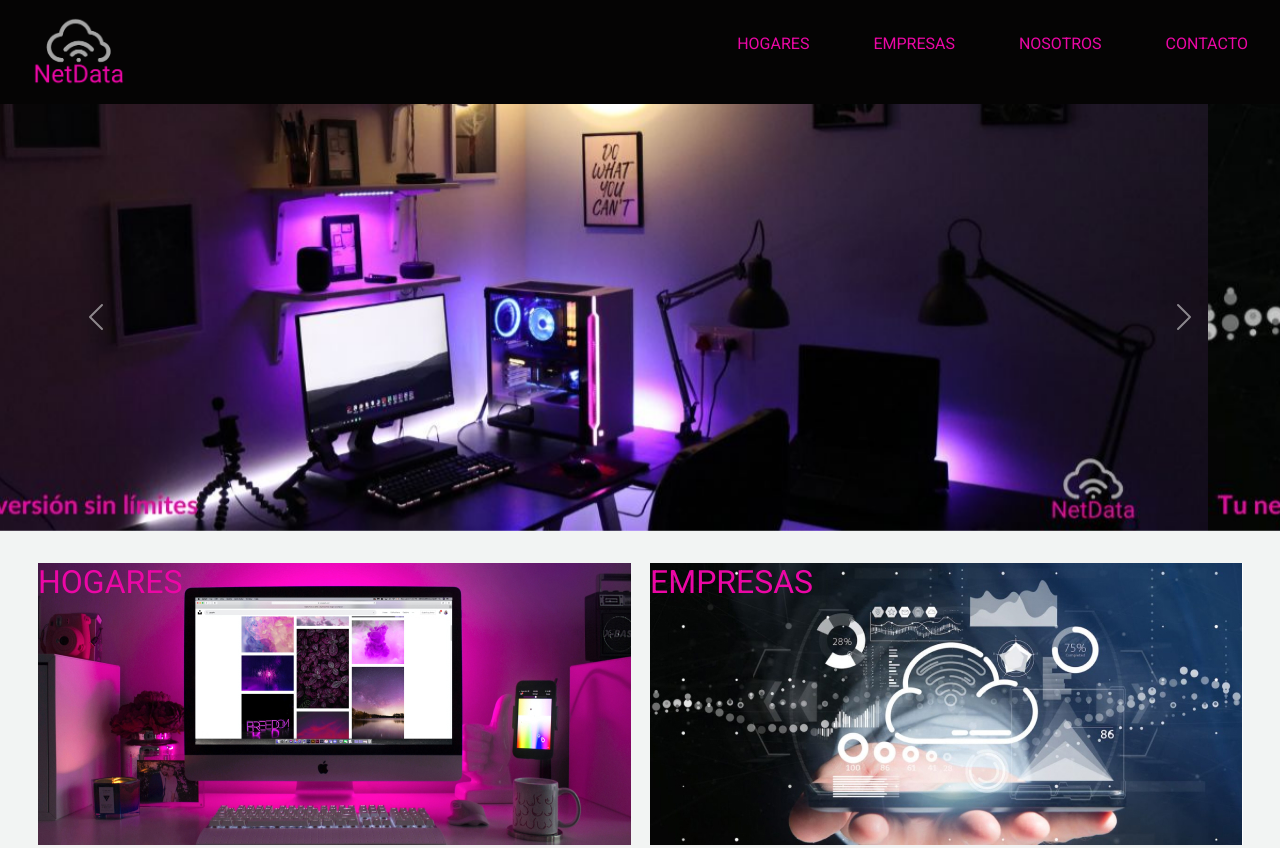
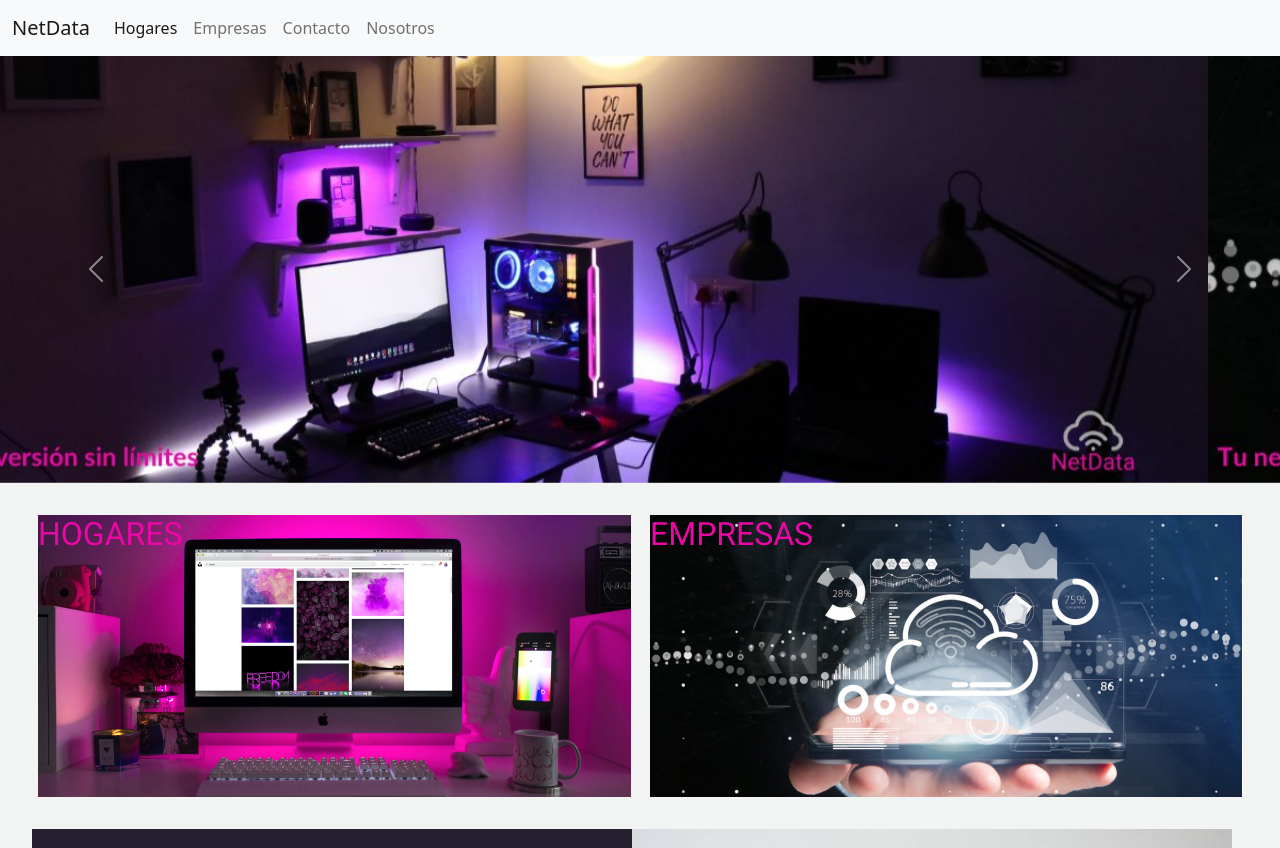
Before and after one commit to ceslutz/Netdata, a website: page index.html in a window 1280 px wide. Shown: the top 848 px of the page. Drawn offline with nearby package versions, Linux system fonts and the light colour scheme; no server answers.

Commit message:
agregando sass 2

```diff
--- a/index.html
+++ b/index.html
@@ -18,7 +18,32 @@
 </head>
 <body class="body">
     <header class="header">
-        <div class="logo">
+        <nav class="navbar navbar-expand-lg bg-light">
+            <div class="container-fluid">
+            <a class="navbar-brand" href="./index.html">NetData</a>
+            <button class="navbar-toggler" type="button" data-bs-toggle="collapse" data-bs-target="#navbarSupportedContent" aria-controls="navbarSupportedContent" aria-expanded="false" aria-label="Toggle navigation">
+                <span class="navbar-toggler-icon"></span>
+            </button>
+            <div class="collapse navbar-collapse" id="navbarSupportedContent">
+                <ul class="navbar-nav me-auto mb-2 mb-lg-0">
+                    <li class="nav-item">
+                        <a class="nav-link active" aria-current="page" href="./views/hogares.html">Hogares</a>
+                    </li>
+                    <li class="nav-item">
+                         <a class="nav-link" href="./views/empresas.html">Empresas</a>
+                    </li>
+                    <li class="nav-item">
+                        <a class="nav-link" href="./views/contacto.html">Contacto</a>
+                    </li>
+                    <li class="nav-item">
+                        <a class="nav-link" href="./views/nosotros.html">Nosotros</a>
+                    </li>
+                </ul>
+
+            </div>
+            </div>
+        </nav>
+        <!-- <div class="logo">
         <a href="index.html"><img class="logo" src="./image/netdata1.png" alt="Logo de la marca"></a>
         </div>
         <nav class="navegacion">
@@ -36,7 +61,7 @@
                     <a class="navegacion__enlace" href="./views/contacto.html">CONTACTO</a>
                 </li>
             </ul>
-        </nav>
+        </nav> -->
     </header>
     <main>
         <section id="carrousel">
--- a/sass/index.scss
+++ b/sass/index.scss
@@ -1,7 +1,7 @@
 /* MISC */
-@import "./misc/variables";
-@import "./misc/normaliza";
-@import "./misc/mixim";
+@import "./misc/_variables";
+@import "./_misc/_normaliza";
+@import "./_misc/mixim";
 
 /* PARTIALS */
 
--- a/sass/misc/_variables.scss
+++ b/sass/misc/_variables.scss
@@ -0,0 +1,2 @@
+$color-primario:#EB07A5;
+$fuente-titulo: 'Roboto', sans-serif;
--- a/sass/views/_contacto.scss
+++ b/sass/views/_contacto.scss
@@ -1,8 +1,7 @@
 .contacto__titulo {
-    padding: 0.5rem;
-    text-align: center;
-    font-family: 'Roboto', sans-serif;
-    color: #EB07A5;
+    // color: $color-primario;
+    // font: $fuente-titulo;
+
 
 .contacto__recuadro {
     background-color: #F2F4F3;
```
Also changed, not shown: css/index.css.
